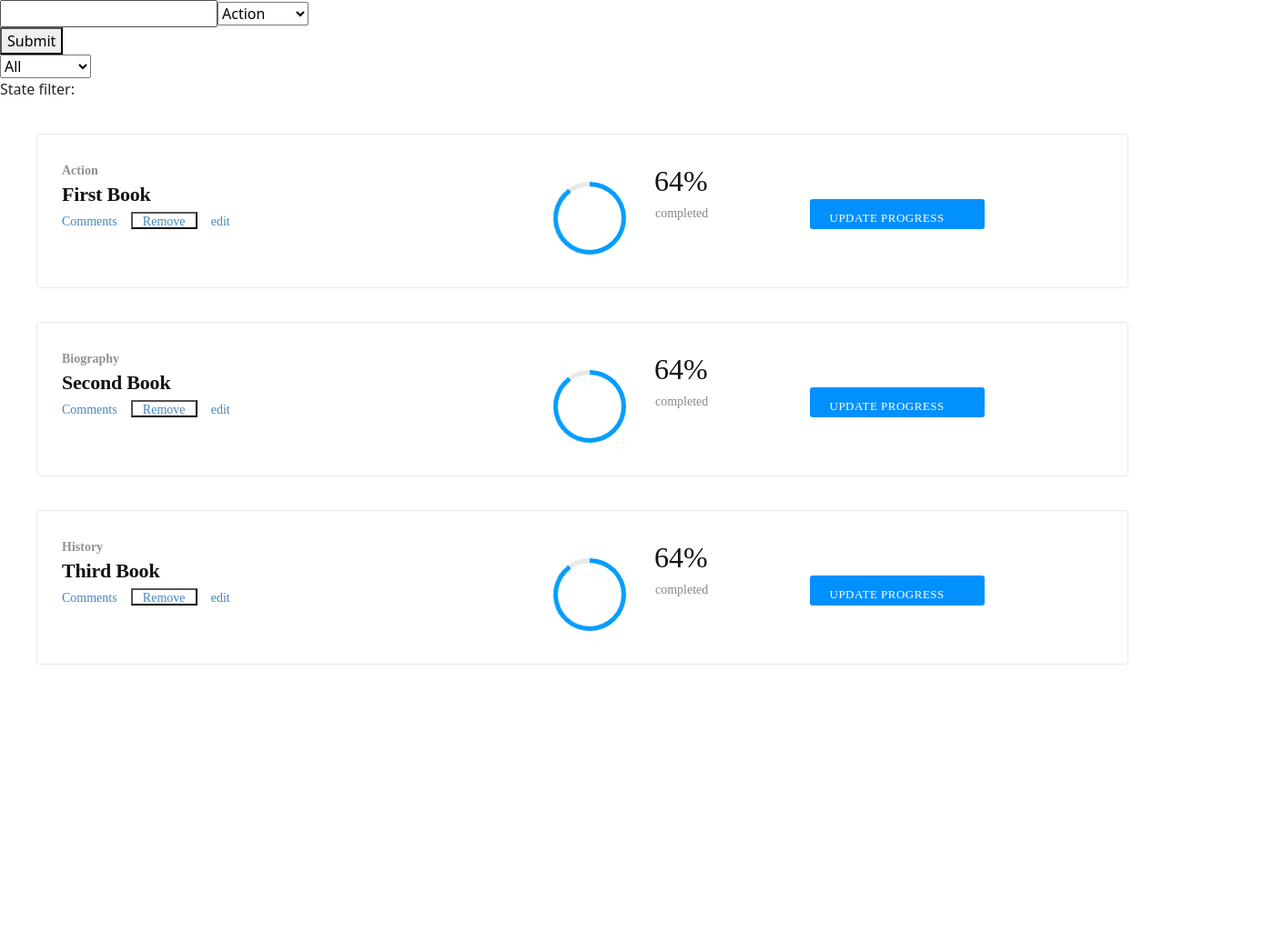
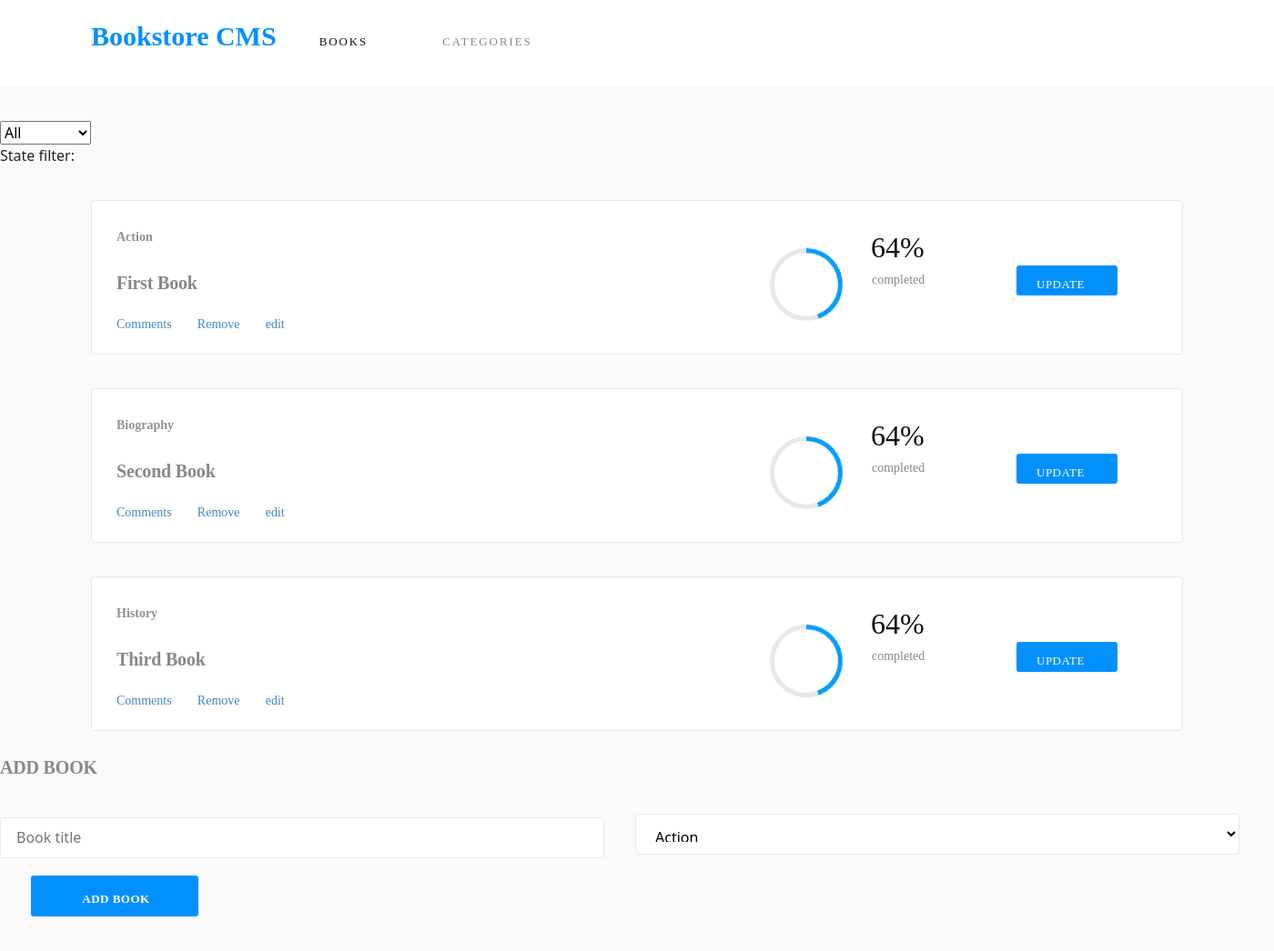
Before and after one commit to Byabasaija/bookstore_app, a React (Create React App) app: page / in a window 1280 px wide. Shown: the top 1046 px of the page at 91% size, 1400 px wide, since content can reach past the window. Before the commit the page ends 800 px from the top, so only its background shows below. Built offline with nearby package versions, Linux system fonts and the light colour scheme.

Commit message:
style booksform and bookcsm header

```diff
--- a/src/components/App.js
+++ b/src/components/App.js
@@ -1,12 +1,18 @@
 import React from 'react';
 import BooksForm from '../containers/BooksForm';
 import BooksList from '../containers/BooksList';
+import '../styles/styles.css';
 
 function App() {
   return (
-    <div>
+    <div className="panel-bg">
+      <div className="Header-bg">
+        <h1 className="Bookstore-CMS d-inline">Bookstore CMS</h1>
+        <span className="BOOKS">BOOKS</span>
+        <span className="CATEGORIES">CATEGORIES</span>
+      </div>
+      <BooksList />
       <BooksForm />
-      <BooksList />
     </div>
   );
 }
--- a/src/components/Book.js
+++ b/src/components/Book.js
@@ -1,5 +1,5 @@
 import PropTypes from 'prop-types';
-import './Book.css';
+import '../styles/styles.css';
 
 function Book(props) {
   const { book, removeHandler } = props;
--- a/src/containers/BooksForm.js
+++ b/src/containers/BooksForm.js
@@ -2,6 +2,7 @@ import React from 'react';
 import { connect } from 'react-redux';
 import PropTypes from 'prop-types';
 import { bookCreateAction } from '../actions/index';
+import '../styles/styles.css';
 
 class BooksForm extends React.Component {
   constructor(props) {
@@ -43,22 +44,26 @@ class BooksForm extends React.Component {
 
   render() {
     const categories = ['Action', 'Biography', 'History', 'Horror', 'Kids', 'Learning', 'Sci-Fi'];
-    const { title, category } = this.state;
+    const { title } = this.state;
     return (
 
       <div>
+        <div className="mx-auto">
+          <h1 className="title">ADD BOOK</h1>
           <form>
-          <input onChange={(e) => this.handleChange(e)} name="title" value={title} />
-          <select onChange={(e) => this.handleChange(e)} name="category">
+            <input onChange={(e) => this.handleChange(e)} name="title" value={title} className="book-title Form-Panel" placeholder="Book title" />
+            <select onChange={(e) => this.handleChange(e)} name="category" className="Form-Panel">
               {categories.map((cat) => (
                 <option key={cat} value={cat}>{cat}</option>
               ))}
               ;
             </select>
-          <div>{category}</div>
-          <button type="submit" onClick={(e) => this.handleSubmit(e)}> Submit</button>
+            <button type="submit" onClick={(e) => this.handleSubmit(e)} className="add-book-btn">
+              <span className="ADD-BOOK">ADD BOOK</span>
+            </button>
           </form>
 
+        </div>
       </div>
     );
   }
--- a/src/containers/BooksList.js
+++ b/src/containers/BooksList.js
@@ -3,6 +3,7 @@ import PropTypes from 'prop-types';
 import Book from '../components/Book';
 import { bookRemoveAction, changeFilterAction } from '../actions/index';
 import CategoryFilter from '../components/CategoryFilter';
+import '../styles/styles.css';
 
 const BookList = (props) => {
   const {
--- a/src/components/Book.css
+++ b/src/styles/styles.css
@@ -1,3 +1,55 @@
+.Header-bg {
+    width: 87.5rem;
+    height: 5.938rem;
+    margin: 0 0 2.375rem;
+    padding: 1.438rem 6.188rem 1.688rem 6.25rem;
+    background-color: #ffffff;
+  }
+
+  .Bookstore-CMS {
+    width: 15rem;
+    height: 2.313rem;
+    margin: 0.375rem 2.938rem 0.125rem 0;
+    font-family: Montserrat;
+    font-size: 1.875rem;
+    font-weight: bold;
+    font-stretch: normal;
+    font-style: normal;
+    line-height: normal;
+    letter-spacing: normal;
+    color: #0290ff;
+  }
+
+  .BOOKS {
+    width: 3.688rem;
+    height: 1rem;
+    margin: 1.125rem 2.563rem 0.688rem 0;
+    font-family: Montserrat;
+    font-size: 0.813rem;
+    font-weight: normal;
+    font-stretch: normal;
+    font-style: normal;
+    line-height: normal;
+    letter-spacing: 1.9px;
+    color: #121212;
+  }
+
+  .CATEGORIES {
+    width: 6.563rem;
+    height: 1rem;
+    margin: 1.125rem 41.5rem 0.688rem 2.563rem;
+    opacity: 0.5;
+    font-family: Montserrat;
+    font-size: 0.813rem;
+    font-weight: normal;
+    font-stretch: normal;
+    font-style: normal;
+    line-height: normal;
+    letter-spacing: 1.9px;
+    color: #121212;
+  }
+
+
 
 .Book-Panel {
 
@@ -199,6 +251,7 @@
 
   .btn-remove{
       background-color: white;
+      border: none;
   }
 
 .progress {
@@ -275,7 +328,7 @@
     border-radius: 50%;
     background: #000;
     font-size: 24px;
-    color: #fff;
+    color: #fff;x
     line-height: 135px;
     text-align: center;
     position: absolute;
@@ -310,31 +363,65 @@
     }
 
     100% {
-        -webkit-transform: rotate(180deg);
-        transform: rotate(180deg)
+        -webkit-transform: rotate(160deg);
+        transform: rotate(160deg)
     }
 }
 
-@keyframes loading-2 {
-    0% {
-        -webkit-transform: rotate(0deg);
-        transform: rotate(0deg)
-    }
+.title {
+    width: 10.875rem;
+    height: 1.5rem;
+    margin: 1.813rem 32.75rem 1.188rem 0;
+    font-family: Montserrat;
+    font-size: 1.25rem;
+    font-weight: bold;
+    font-stretch: normal;
+    font-style: normal;
+    line-height: normal;
+    letter-spacing: -0.18px;
+    color: #888888;
+  }
 
-    100% {
-        -webkit-transform: rotate(144deg);
-        transform: rotate(144deg)
-    }
-}
+  .Form-Panel {
+    width: 41.5rem;
+    height: 2.813rem;
+    margin: 1.188rem 2.125rem 0 0;
+    padding: 0.813rem 35.688rem 0.813rem 1.063rem;
+    border-radius: 4px;
+    border: solid 1px #e8e8e8;
+    background-color: #fff;
+  }
 
-@keyframes loading-3 {
-    0% {
-        -webkit-transform: rotate(0deg);
-        transform: rotate(0deg)
-    }
+  .panel-bg {
+    width: 87.5rem;
+    height: 68.563rem;
+    margin: 0 2.5rem 4.063rem 0;
+    padding: 0 0 49.625rem;
+    border-radius: 4px;
+    box-shadow: 0 0 60px 0 var(--black-5);
+    background-color: #fafafa;
+  }
 
-    100% {
-        -webkit-transform: rotate(135deg);
-        transform: rotate(135deg)
-    }
-}
+  .add-book-btn {
+    border: none;
+    width: 11.5rem;
+    height: 2.813rem;
+    margin: 1.188rem 0 0 2.125rem;
+    padding: 0.801rem 1.188rem 0.886rem 1.375rem;
+    border-radius: 3px;
+    background-color: #0290ff;
+  }
+
+  .ADD-BOOK {
+    width: 8.938rem;
+    height: 1.125rem;
+    font-family: RobotoSlab;
+    font-size: 0.813rem;
+    font-weight: bold;
+    font-stretch: normal;
+    font-style: normal;
+    line-height: normal;
+    letter-spacing: 0.5px;
+    text-align: center;
+    color: #ffffff;
+  }
```
Lines whose indentation alone changed are shown as unchanged.
